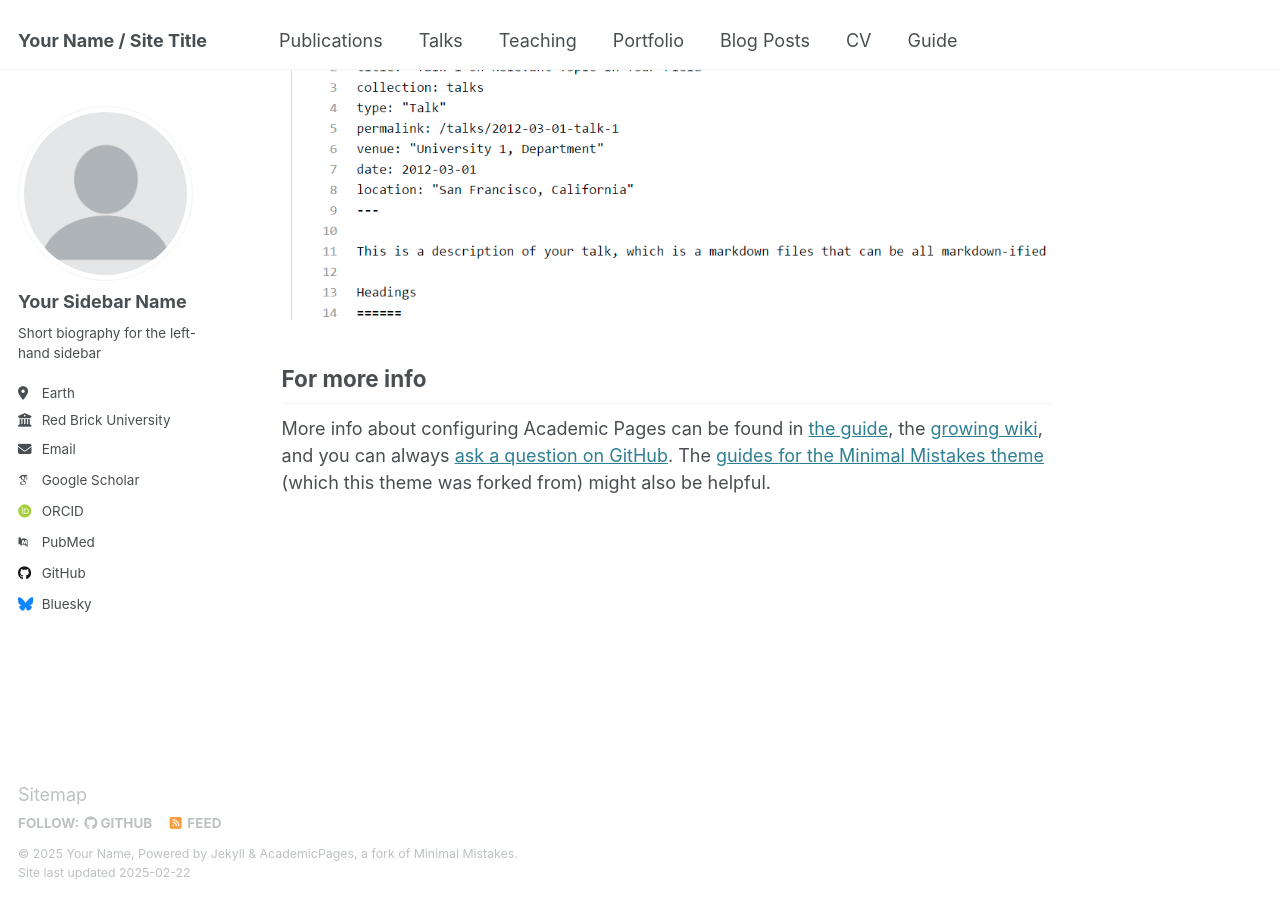
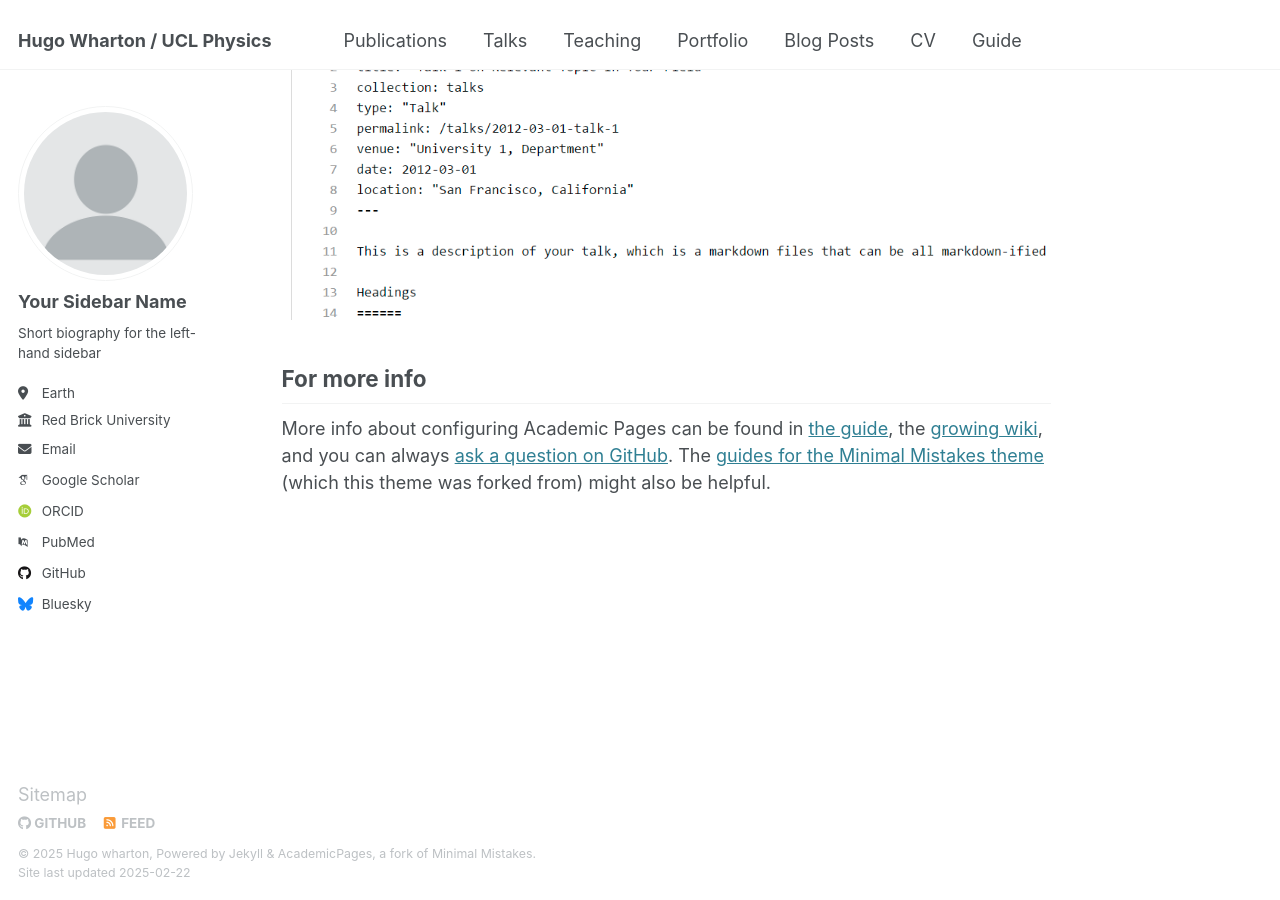
Before and after one commit to hug0-w/hug0-w.github.io, a Jekyll site: the page built from _pages/about.md, in a window 1280 px wide and 900 px high, scrolled down 2642 px. Built offline with Jekyll 4.4.1, drawn with Linux system fonts in a browser that asks for light colours; some web fonts are replaced.

Commit message:
Update _config.yml

```diff
--- a/_config.yml
+++ b/_config.yml
@@ -7,15 +7,15 @@
 # server process.
 
 # Basic Site Settings
-locale                   : "en-US"
+locale                   : "en-BG"
 site_theme               : "default"
-title                    : "Your Name / Site Title"
+title                    : "Hugo Wharton / UCL Physics"
 title_separator          : "-"
-name                     : &name "Your Name"
+name                     : &name "Hugo wharton"
 description              : &description "personal description"
 url                      : https://academicpages.github.io # the base hostname & protocol for your site e.g. "https://[your GitHub username].github.io"
 baseurl                  : "" # the subpath of your site, e.g. "/blog"
-repository               : "academicpages/academicpages.github.io"
+repository               : "hug0-w/hug0-w.github.io"
 
 # Site Author - The following control what appear as part of the author content on the side bar.
 #               If a field is blank the icon and link will not appear, otherwise it will be shown.
```
